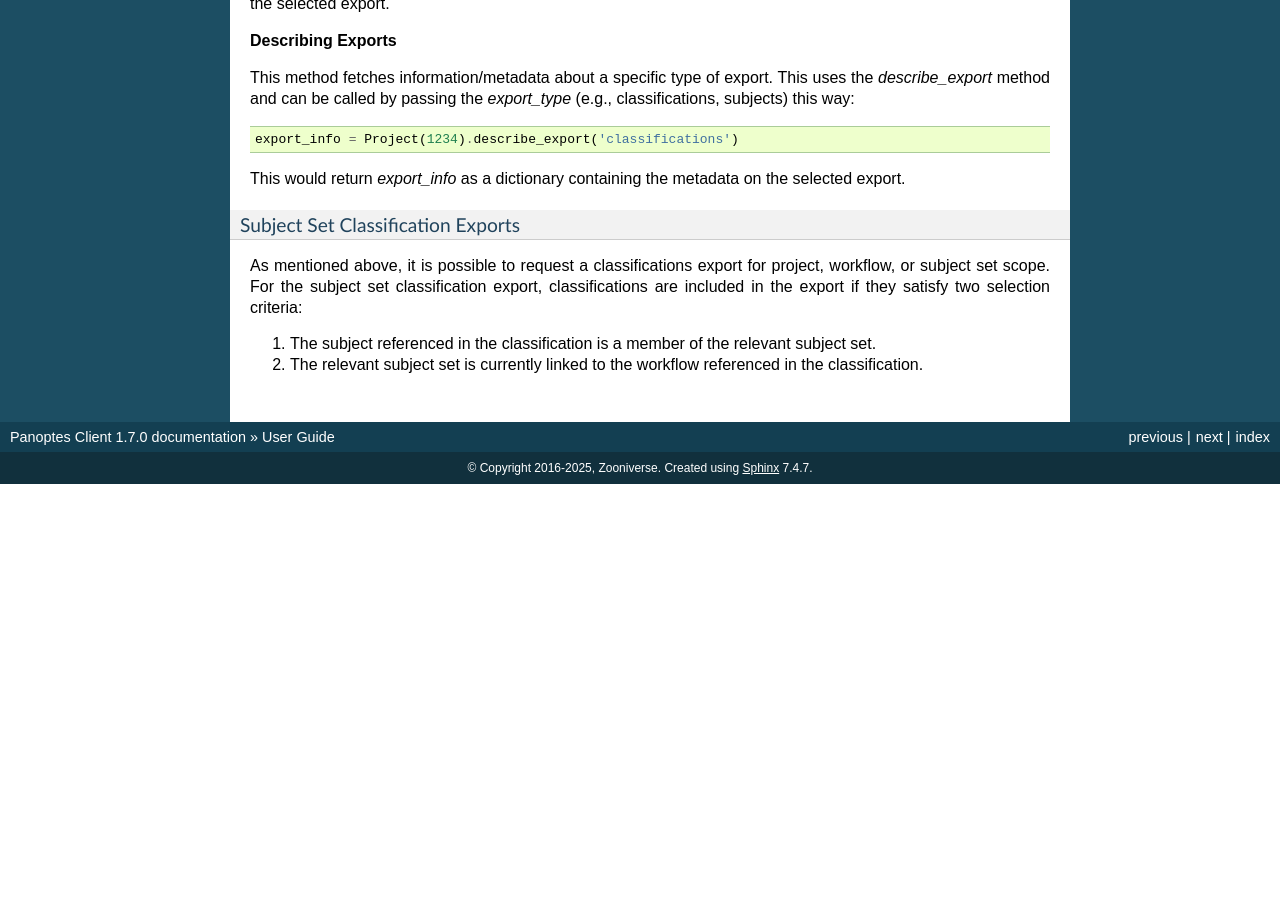
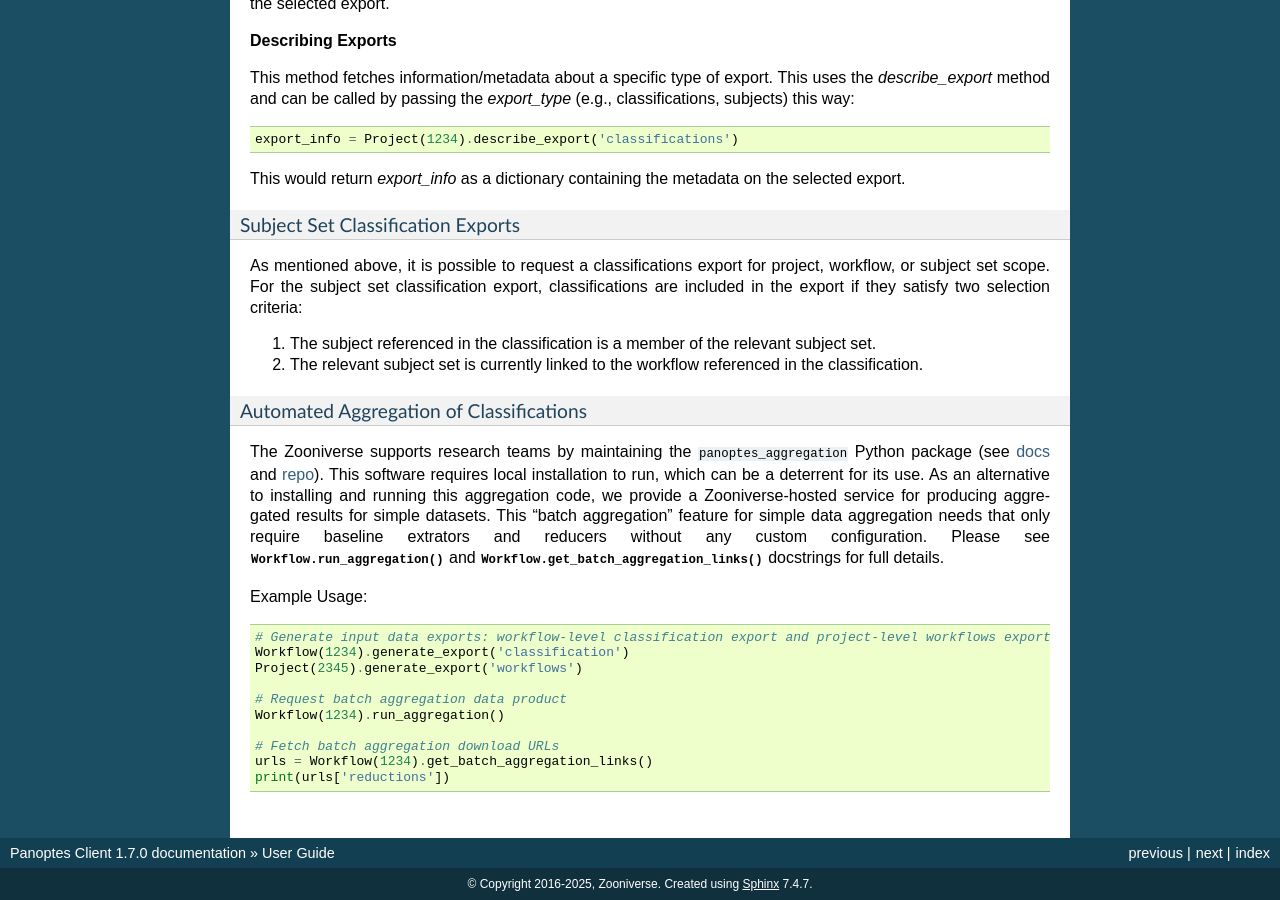
Before and after one commit to zooniverse/panoptes-python-client, a Sphinx documentation site: the page built from docs/user_guide.rst, in a window 1280 px wide and 900 px high, scrolled down 8476 px. Built offline with Sphinx 7.4.7, drawn with Linux system fonts in a browser that asks for light colours; before the commit the page ends 8960 px from its top, so only the background shows below that; some of the changed text lies outside the part shown.

Commit message:
add batch aggregation to user guide

```diff
--- a/docs/user_guide.rst
+++ b/docs/user_guide.rst
@@ -418,7 +418,7 @@ Data Exports
 ~~~~~~~~~~~~
 The Panoptes Python Client allows you to generate, describe, and download data exports (e.g., classifications, subjects, workflows) via the Python ``panoptes_client`` library.
 
-Multiple types of exports can be generated using the Python Client, including project-level products (classifications, subjects, workflows) as smaller scale classification exports (for workflows and subject sets).
+Multiple types of exports can be generated using the Python Client, including project-level products (classifications, subjects, workflows) and smaller scale classification exports (for workflows and subject sets).
 For the examples below, we will demonstrate commands for a project wide classifications export, but these functions work for any export type.
 
 **Get Exports**
@@ -472,3 +472,26 @@ For the subject set classification export, classifications are included in the e
 
 1. The subject referenced in the classification is a member of the relevant subject set.
 2. The relevant subject set is currently linked to the workflow referenced in the classification.
+
+Automated Aggregation of Classifications
+++++++++++++++++++++++++++++++++++++++++
+
+The Zooniverse supports research teams by maintaining the ``panoptes_aggregation`` Python package
+(see `docs <https://aggregation-caesar.zooniverse.org/docs>`_ and `repo <https://github.com/zooniverse/aggregation-for-caesar>`_).
+This software requires local installation to run, which can be a deterrent for its use.
+As an alternative to installing and running this aggregation code, we provide a Zooniverse-hosted service for producing aggregated results for simple datasets.
+This "batch aggregation" feature for simple data aggregation needs that only require baseline extrators and reducers without any custom configuration.
+Please see :py:meth:`.Workflow.run_aggregation` and :py:meth:`.Workflow.get_batch_aggregation_links` docstrings for full details.
+
+Example Usage::
+
+    # Generate input data exports: workflow-level classification export and project-level workflows export
+    Workflow(1234).generate_export('classification')
+    Project(2345).generate_export('workflows')
+
+    # Request batch aggregation data product
+    Workflow(1234).run_aggregation()
+
+    # Fetch batch aggregation download URLs
+    urls = Workflow(1234).get_batch_aggregation_links()
+    print(urls['reductions'])
```
